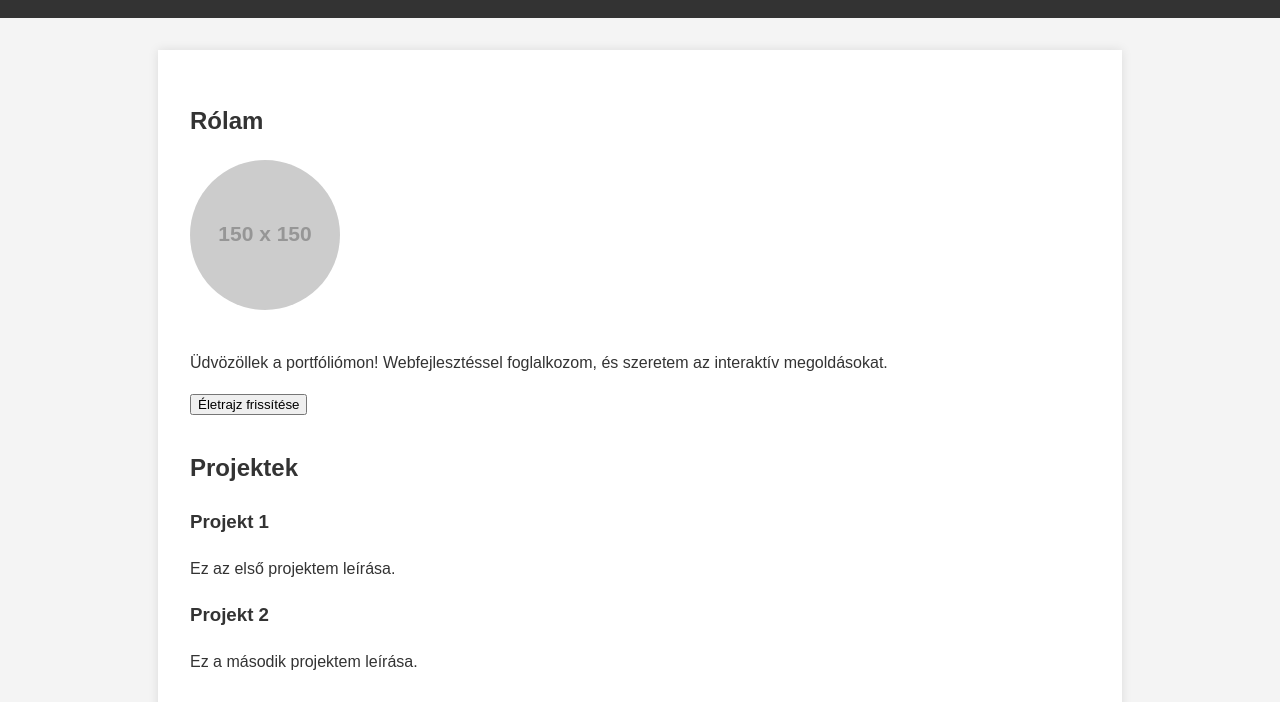
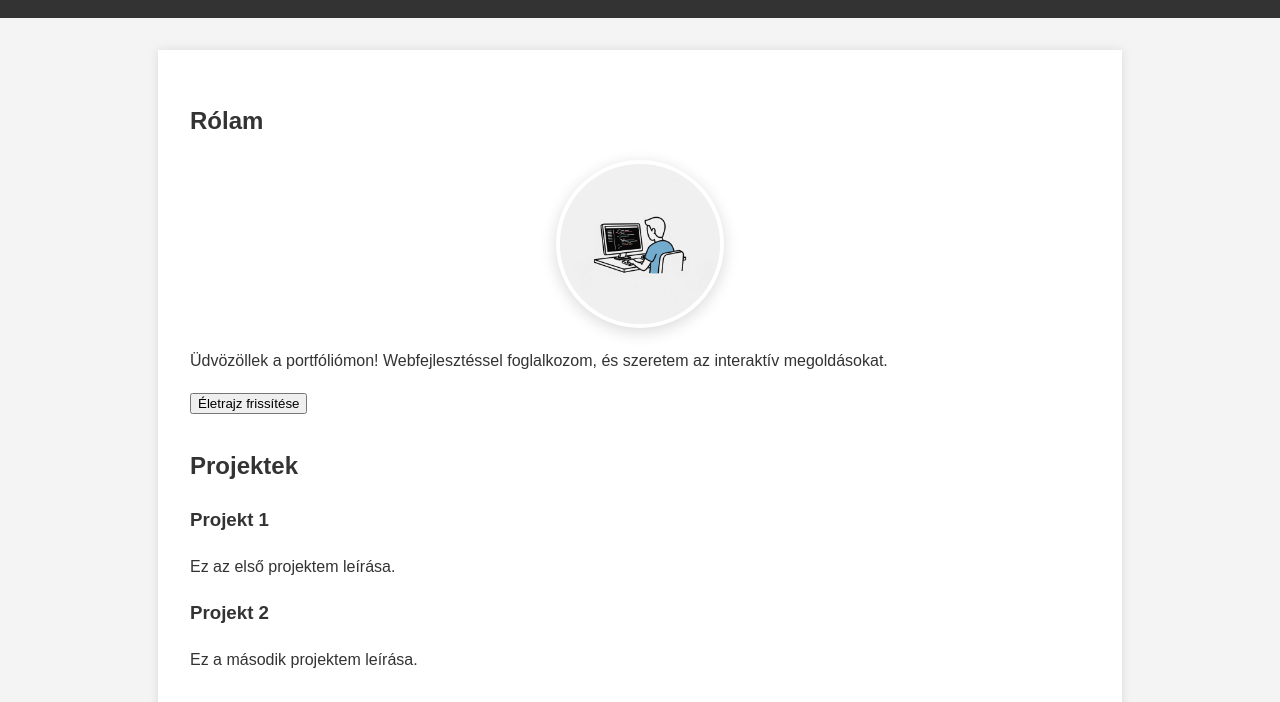
Before and after one commit to adamnyiri/coursera-exam, a plain HTML site: page index.html in a window 1280 px wide. Shown: the part 91-793 px from the top of the page. Drawn offline with Linux system fonts and the light colour scheme; placeholder pictures from the web are drawn by us.

Commit message:
Little update

```diff
--- a/index.html
+++ b/index.html
@@ -19,7 +19,7 @@
     <main>
         <section id="about">
             <h2>Rólam</h2>
-            <img src="https://via.placeholder.com/150" alt="Egy fotó rólam, a webfejlesztőről." class="profile-pic">
+            <img src="img/me.png" alt="Egy fotó rólam, a webfejlesztőről." class="profile-pic">
             <p id="bio">Üdvözöllek a portfóliómon! Webfejlesztéssel foglalkozom, és szeretem az interaktív megoldásokat.</p>
             <button id="changeBioBtn">Életrajz frissítése</button>
         </section>
--- a/style.css
+++ b/style.css
@@ -37,8 +37,15 @@ section {
 }
 
 .profile-pic {
+    display: block;
+    margin: 0 auto 20px auto;
+    width: 160px;
+    height: 160px;
+    object-fit: cover;
     border-radius: 50%;
-    margin-bottom: 1rem;
+    box-shadow: 0 4px 16px rgba(0,0,0,0.15);
+    border: 4px solid #fff;
+    background: #f5f5f5;
 }
 
 /* Reszponzív design */
```
Also changed, not shown: img/me.png (added).
